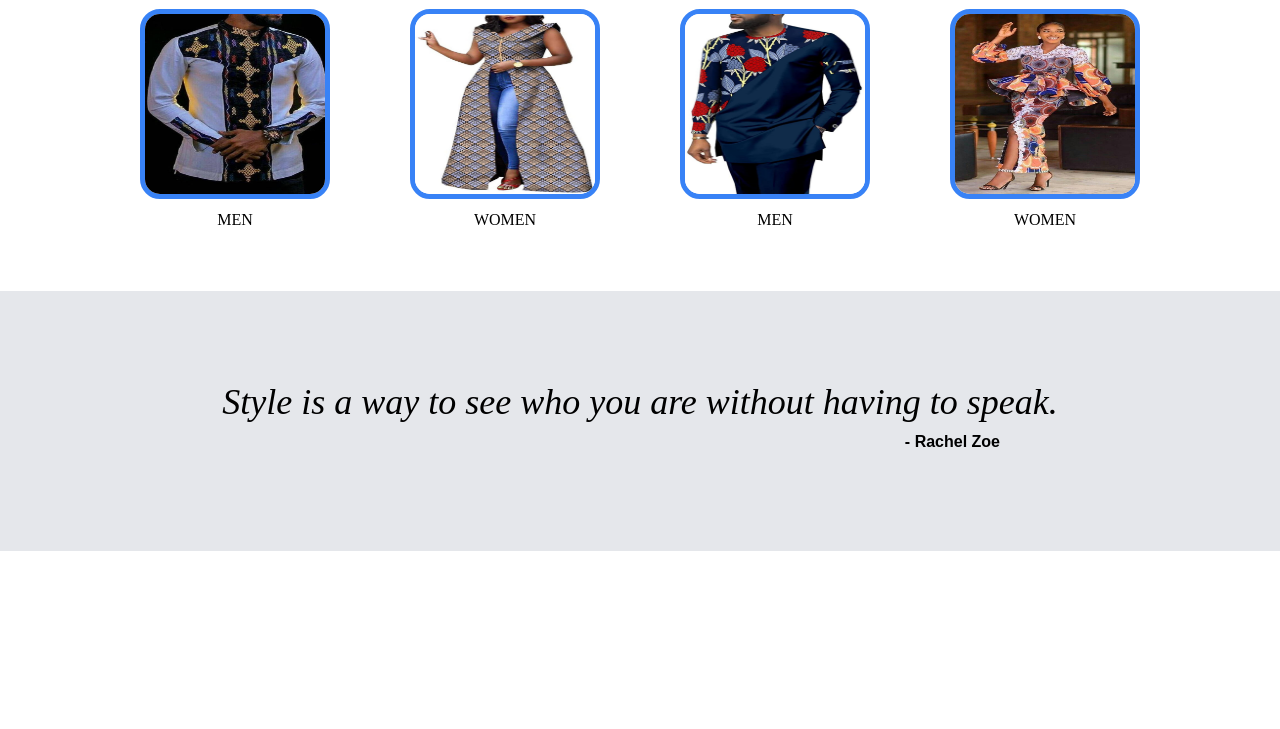
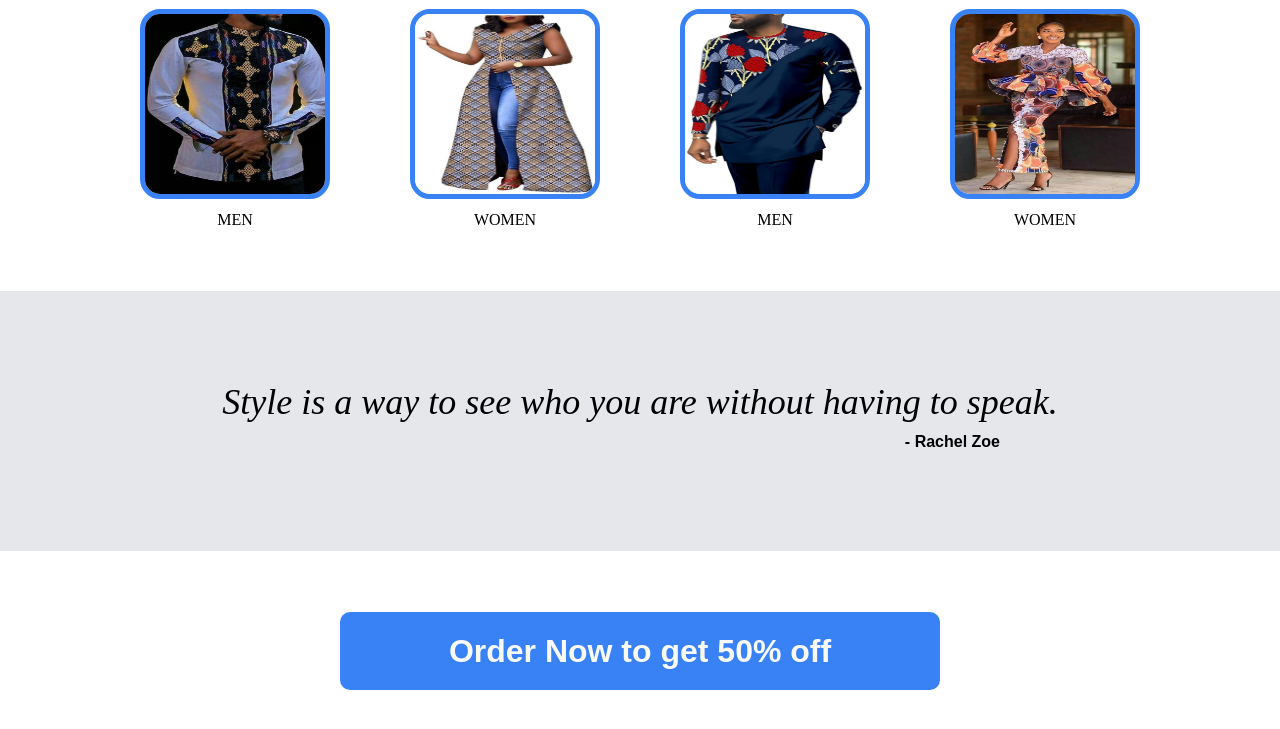
Before and after one commit to cynkel/cynex-fashion, a plain HTML site: page index.html in a window 1280 px wide. Shown: the part 505-1234 px from the top of the page. Before the commit the page ends 1056 px from the top, so only its background shows below. Drawn offline with Linux system fonts and the light colour scheme.

Commit message:
Add Call to action section with styling

```diff
--- a/index.html
+++ b/index.html
@@ -55,5 +55,11 @@
         <div class="quote">Style is a way to see who you are without having to speak.</div>
         <div class="author">- Rachel Zoe</div>
     </div>
+
+    <div class="call-to-action">
+        <div class="modal">
+            Order Now to get 50% off
+        </div>
+    </div>
 </body>
 </html>
--- a/style.css
+++ b/style.css
@@ -123,3 +123,25 @@ body {
     align-self: flex-end;
     margin-right: 280px;
 }
+
+.modal {
+    background-color: #3882f6;
+    width: 600px;
+    height: 78px;
+    border-radius: 10px;
+    display: flex;
+    justify-content: center;
+    align-items: center;
+    color: #f9faf8;
+    font-weight: bold;
+    font-size: 32px;
+    font-family: sans-serif;
+}
+
+.call-to-action {
+    display: flex;
+    justify-content: center;
+    align-items: center;
+    height: 80px;
+    padding: 60px;
+}
```
